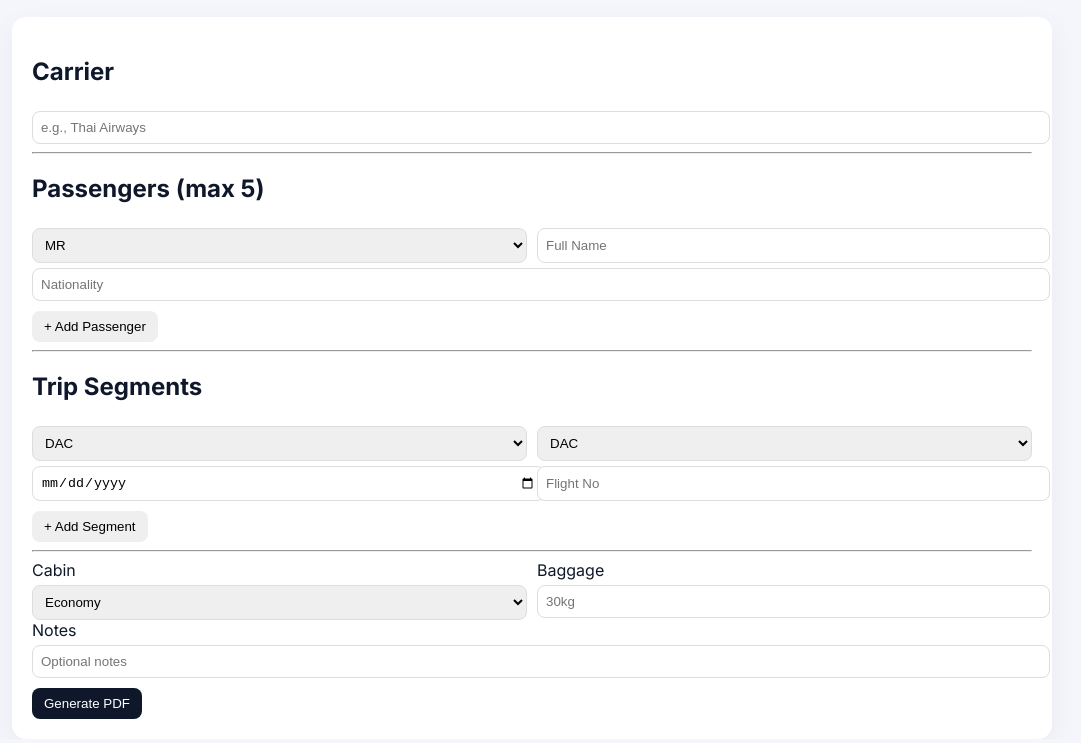
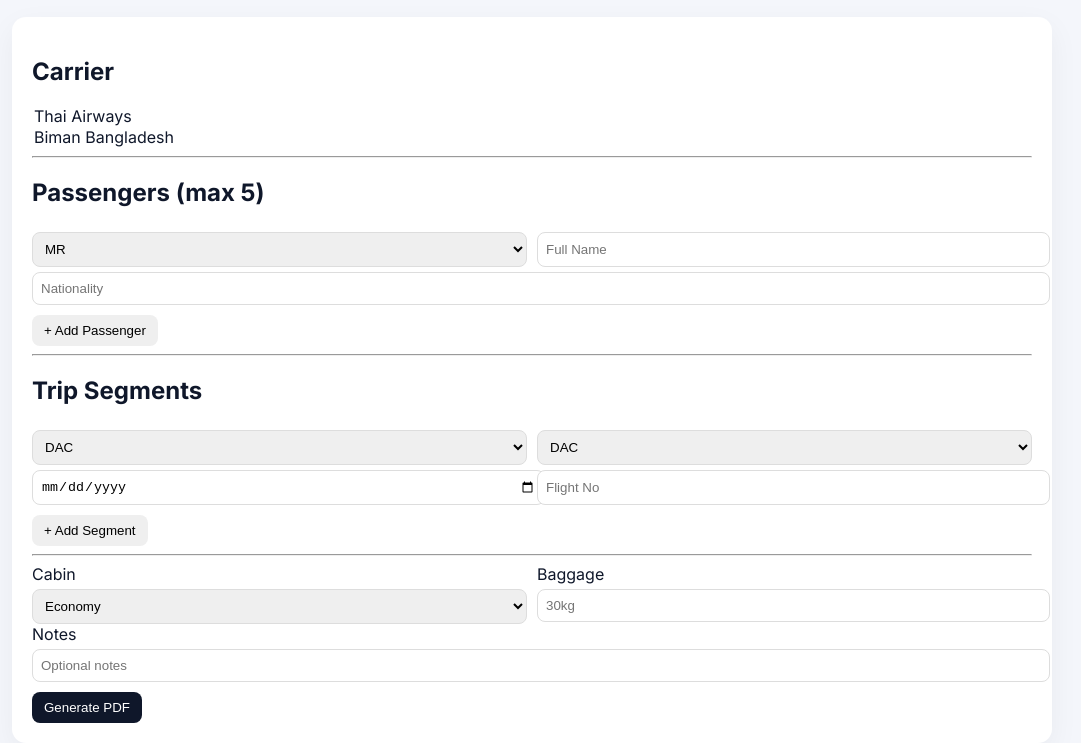
Before and after one commit to emranhrony/airticket, a plain HTML site: page index.html in a window 1280 px wide. Shown: the part 121-864 px from the top of the page, without its empty margins (108-1189 px from the left). Drawn offline with nearby package versions, Linux system fonts and the light colour scheme.

Commit message:
Update index.html

```diff
--- a/index.html
+++ b/index.html
@@ -25,7 +25,8 @@
 <main class="wrap card">
 
   <h2>Carrier</h2>
-  <input id="carrier" placeholder="e.g., Thai Airways">
+ <option>Thai Airways</option>
+  <option>Biman Bangladesh</option>
 
   <hr>
 
```
